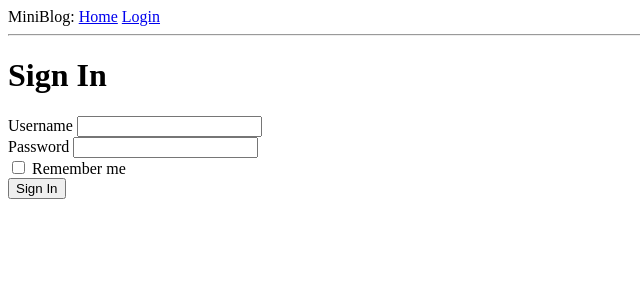
After one commit to arthurcostaa/miniblog, a Flask app: page /login in a window 1280 px wide. The commit adds this page. Shown: the top 300 px of the page, without its empty margins (0-640 px from the left). Run offline with Flask 3, Linux system fonts and the light colour scheme.

Commit message:
Add login form

```diff
--- a/app/__init__.py
+++ b/app/__init__.py
@@ -1,5 +1,8 @@
 from flask import Flask
 
+from config import Config
+
 app = Flask(__name__)
+app.config.from_object(Config)
 
 from app import routes
--- /dev/null
+++ b/app/forms.py
@@ -0,0 +1,10 @@
+from flask_wtf import FlaskForm
+from wtforms import BooleanField, PasswordField, StringField, SubmitField
+from wtforms.validators import DataRequired
+
+
+class LoginForm(FlaskForm):
+    username = StringField('Username', validators=[DataRequired()])
+    password = PasswordField('Password', validators=[DataRequired()])
+    remember_me = BooleanField('Remember me')
+    submit = SubmitField('Sign In')
--- a/app/routes.py
+++ b/app/routes.py
@@ -1,6 +1,7 @@
-from flask import render_template
+from flask import flash, render_template, redirect, url_for
 
 from app import app
+from app.forms import LoginForm
 
 
 @app.route('/')
@@ -17,3 +18,12 @@ def index():
         }
     ]
     return render_template('index.html', title='Home', user=user, posts=posts)
+
+
+@app.route('/login', methods=['GET', 'POST'])
+def login():
+    form = LoginForm()
+    if form.validate_on_submit():
+        flash(f'Login requested for {form.username.data} (remember_me={form.remember_me.data})')
+        return redirect(url_for('index'))
+    return render_template('login.html', title='Sign In', form=form)
--- a/app/templates/base.html
+++ b/app/templates/base.html
@@ -10,7 +10,21 @@
     {% endif %}
 </head>
 <body>
-    <div>MiniBlog: <a href="{{ url_for('index') }}">Home</a></div>
+    <div>
+        MiniBlog:
+        <a href="{{ url_for('index') }}">Home</a>
+        <a href="{{ url_for('login') }}">Login</a>
+    </div>
+    <hr>
+    {% with messages = get_flashed_messages() %}
+    {% if messages %}
+    <ul>
+        {% for message in messages %}
+        <li>{{ message }}</li>
+        {% endfor %}
+    </ul>
+    {% endif %}
+    {% endwith %}
     {% block content %}{% endblock %}
 </body>
 </html>
--- /dev/null
+++ b/app/templates/login.html
@@ -0,0 +1,30 @@
+{% extends "base.html" %}
+
+{% block content %}
+<h1>Sign In</h1>
+
+<form method="post" novalidate>
+    {{ form.hidden_tag() }}
+    <div>
+        {{ form.username.label }}
+        {{ form.username() }}
+        {% for error in form.username.errors %}
+        <span style="color: red;">{{ error }}</span>
+        {% endfor %}
+    </div>
+    <div>
+        {{ form.password.label }}
+        {{ form.password() }}
+        {% for error in form.password.errors %}
+        <span style="color: red;">{{ error }}</span>
+        {% endfor %}
+    </div>
+    <div>
+        {{ form.remember_me() }}
+        {{ form.remember_me.label }}
+    </div>
+    <div>
+        {{ form.submit }}
+    </div>
+</form>
+{% endblock %}
--- /dev/null
+++ b/config.py
@@ -0,0 +1,5 @@
+import os
+
+
+class Config:
+    SECRET_KEY = os.environ.get('SECRET_KEY') or 'secret-key'
--- a/requirements.txt
+++ b/requirements.txt
@@ -1,6 +1,7 @@
 blinker==1.9.0
 click==8.1.8
 Flask==3.1.0
+Flask-WTF==1.2.2
 iniconfig==2.0.0
 itsdangerous==2.2.0
 Jinja2==3.1.5
@@ -10,3 +11,4 @@ pluggy==1.5.0
 pytest==8.3.4
 python-dotenv==1.0.1
 Werkzeug==3.1.3
+WTForms==3.2.1
```
